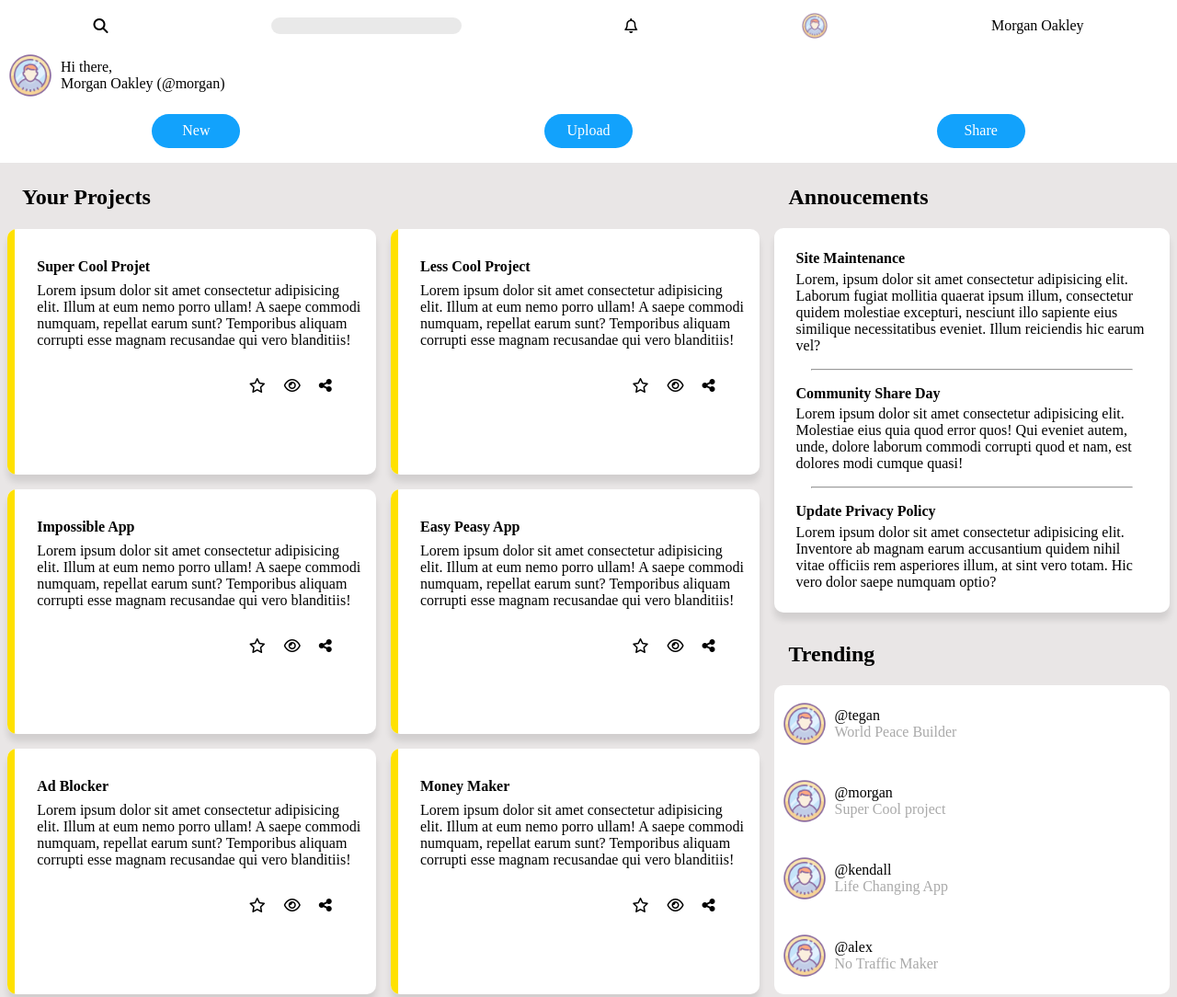
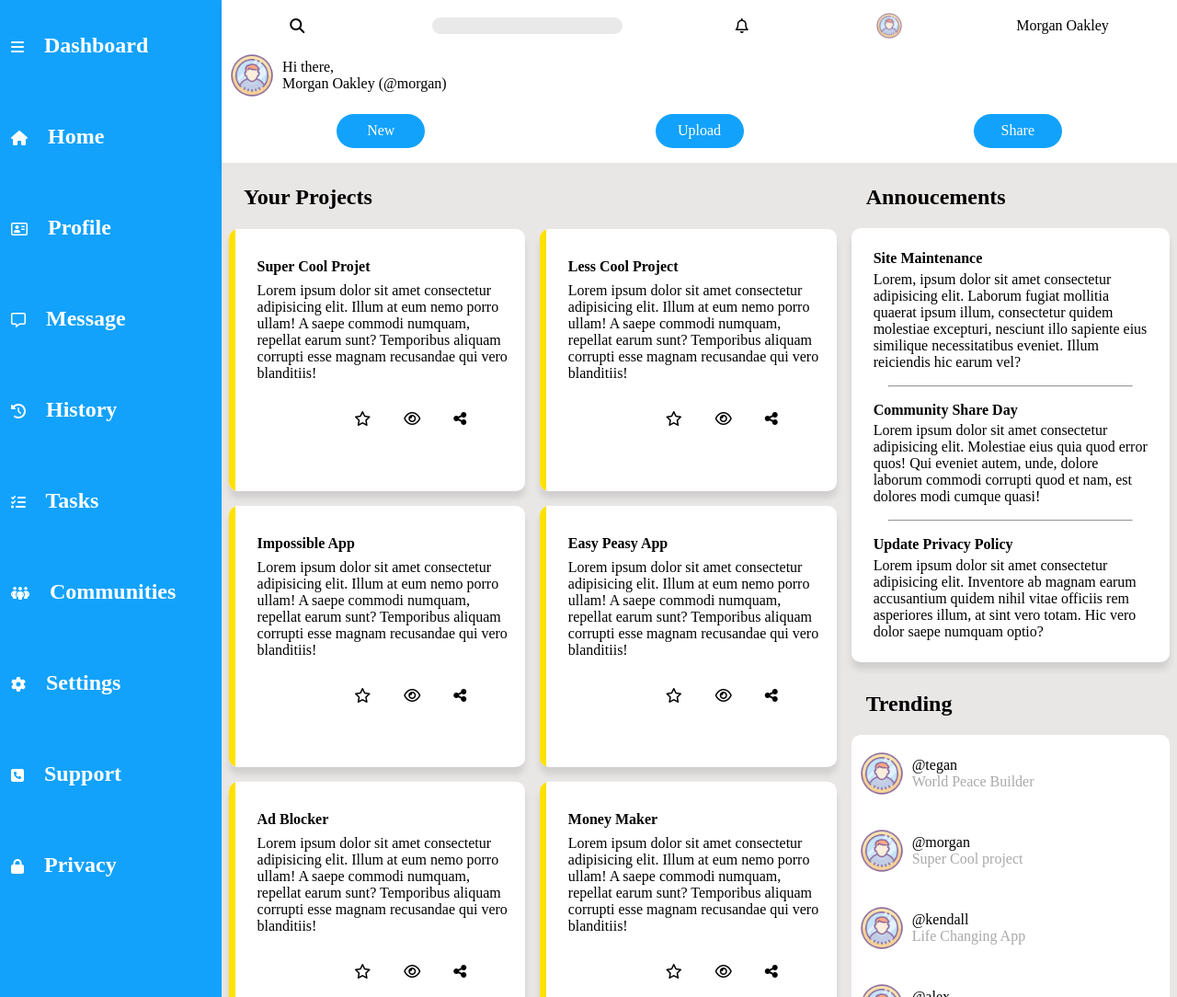
Before and after one commit to Alexskq/Front-end-Technical-test, a plain HTML site: page index.html in a window 1280 px wide. Shown: the top 1084 px of the page at 92% size. Drawn offline with Linux system fonts and the light colour scheme.

Commit message:
sidebar: html ok front wip

```diff
--- a/index.html
+++ b/index.html
@@ -9,8 +9,43 @@
 </head>
 <body>
   <!-- ############## Side Bar ############### -->
+  <div class="content-body">
+    <div class="Navbar">
+       <div class="Navbar__Link Navbar__Link-toggle">
+         <i class="fas fa-bars"></i> Dashboard
+       </div>
+     <nav class="Navbar__Items">
+       <div class="Navbar__Link">
+        <i class="fa-solid fa-house"></i> Home
+       </div>
+       <div class="Navbar__Link">
+        <i class="fa-regular fa-address-card"></i> Profile
+       </div>
+       <div class="Navbar__Link">
+        <i class="fa-regular fa-message"></i> Message
+       </div>
+       <div class="Navbar__Link">
+        <i class="fa-solid fa-clock-rotate-left"></i> History
+       </div>
+       <div class="Navbar__Link">
+        <i class="fa-solid fa-list-check"></i> Tasks
+       </div>
+       <div class="Navbar__Link">
+        <i class="fa-solid fa-people-group"></i> Communities
+       </div>
+       <div class="Navbar__Link">
+        <i class="fa-solid fa-gear"></i> Settings
+       </div>
+       <div class="Navbar__Link">
+        <i class="fa-solid fa-square-phone"></i> Support
+       </div>
+       <div class="Navbar__Link">
+        <i class="fa-solid fa-lock"></i> Privacy
+       </div>
+     </nav>
 
-  <!-- ########### Top nav bar ############# -->
+    </div>
+    <div class="outer-sidebar">
      <div class="topnav">
        <div class="search-bar">
          <i class="fa-solid fa-magnifying-glass"></i>
@@ -167,5 +202,8 @@
 
 
      </div>
+    </div>
+  </div>
+  <!-- ########### Top nav bar ############# -->
 </body>
 </html>
--- a/style.css
+++ b/style.css
@@ -174,5 +174,28 @@ h3{
     padding-top: 4em;
   }
 
+  /* ###### Side Bar ########## */
+
+  .content-body{
+    display: flex;
+  }
+
+  .Navbar{
+    width: 65em;
+    background-color: var(--blue);
+    color: white;
+  }
+
+  i{
+    padding-right: 1em;
+  }
+
+  .Navbar__Link{
+    font-size: 1.5em;
+    font-weight: 700;
+    padding: 0.5em;
+    margin: 1em 0 2em;
+  }
+
 
 }
```
Lines whose indentation alone changed are shown as unchanged.
